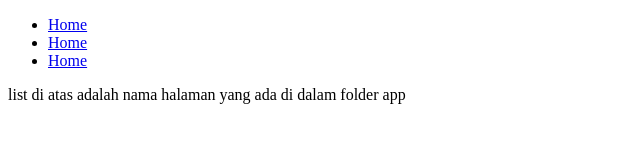
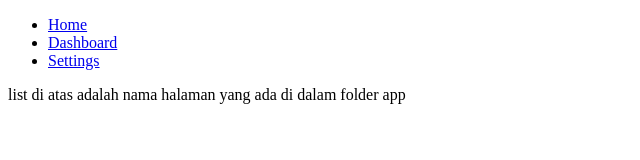
Before and after one commit to irfnmdlptra/dasar-next, a Next.js app in the folder myproject/: page / in a window 1280 px wide. Shown: the top 160 px of the page, without its empty margins (0-640 px from the left). Built offline with nearby package versions, Linux system fonts and the light colour scheme.

Commit message:
add link

```diff
--- a/myproject/app/layout.tsx
+++ b/myproject/app/layout.tsx
@@ -17,10 +17,10 @@ export default function RootLayout({
             <Link href="/">Home</Link>
           </li>
           <li>
-            <Link href="/">Home</Link>
+            <Link href="/dashboard">Dashboard</Link>
           </li>
           <li>
-            <Link href="/">Home</Link>
+            <Link href="/settings">Settings</Link>
           </li>
         </ul>
         {children}
```
